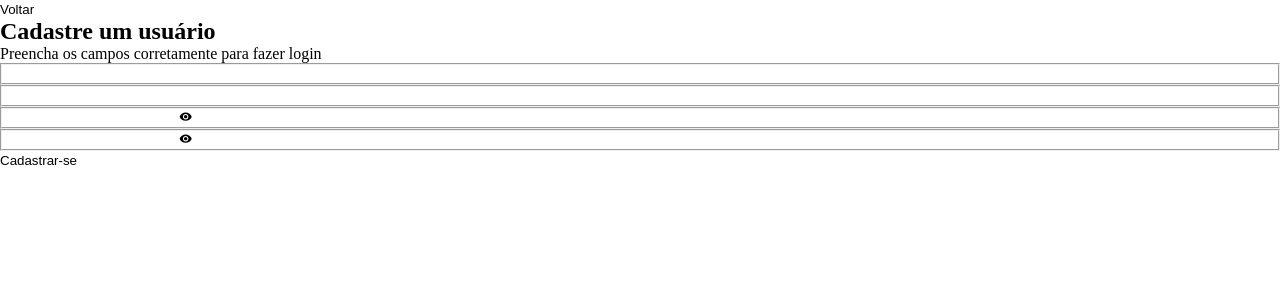
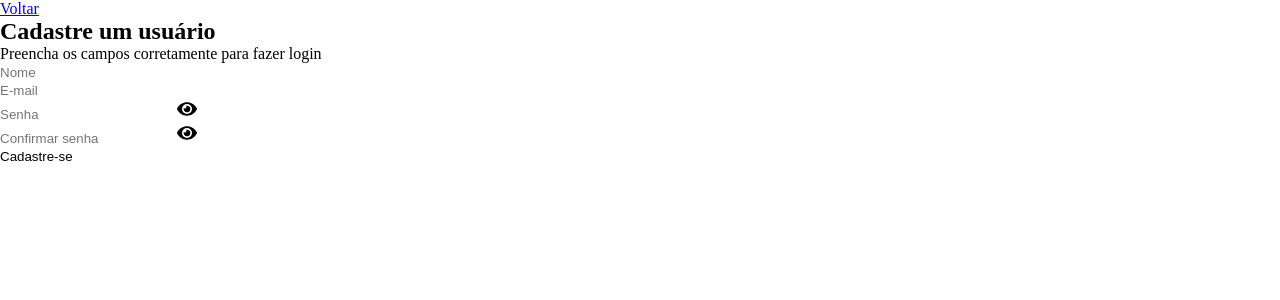
Before and after one commit to Kenzie-Academy-Brasil-Developers/kenzie-feed-entrega-grupo-4, a React (Vite) app: page /register in a window 1280 px wide. Shown: the top 300 px of the page. Built offline with nearby package versions, Linux system fonts and the light colour scheme; no server answers.

Commit message:
refactor: registerForm

```diff
--- /dev/null
+++ b/src/components/Forms/InputPassword/index.jsx
@@ -0,0 +1,18 @@
+import { forwardRef, useState } from "react";
+import { FaEye, FaEyeSlash } from "react-icons/fa";
+
+export const InputPassword = forwardRef(({ error, ...rest }, ref) => {
+  const [isHidden, setIsHidden] = useState(true);
+
+  return (
+    <div>
+      <div>
+        <input type={isHidden ? "password" : "text"} ref={ref} {...rest} />
+        <button type="button" onClick={() => setIsHidden(!isHidden)}>
+          {isHidden ? <FaEye size={20} /> : <FaEyeSlash size={20} />}
+        </button>
+      </div>
+      {error ? <p>{error.message}</p> : null}
+    </div>
+  );
+});
--- a/src/components/Forms/LoginForm/index.jsx
+++ b/src/components/Forms/LoginForm/index.jsx
@@ -4,6 +4,7 @@ import { zodResolver } from "@hookform/resolvers/zod";
 import { loginFormSchema } from "./loginFormSchema";
 import { useState } from "react";
 import { Link } from "react-router-dom";
+import { InputPassword } from "../InputPassword";
 
 export const LoginForm = () => {
   const {
@@ -18,7 +19,7 @@ export const LoginForm = () => {
   const [loading, setLoading] = useState(false);
 
   const submit = (formData) => {
-    // console.log(formData);
+    console.log(formData);
   };
 
   return (
@@ -30,8 +31,7 @@ export const LoginForm = () => {
         error={errors.email}
         disabled={loading}
       />
-      <Input
-        type={"password"}
+      <InputPassword
         placeholder={"Senha"}
         {...register("password")}
         error={errors.password}
--- /dev/null
+++ b/src/components/Forms/RegisterForm/index.jsx
@@ -0,0 +1,61 @@
+import { useForm } from "react-hook-form";
+import { Input } from "../Input";
+import { zodResolver } from "@hookform/resolvers/zod";
+import { registerFormSchema } from "./registerFormSchema";
+import { InputPassword } from "../InputPassword";
+import { useState } from "react";
+
+export const RegisterForm = () => {
+  const {
+    register,
+    handleSubmit,
+    formState: { errors },
+    reset,
+  } = useForm({
+    resolver: zodResolver(registerFormSchema),
+  });
+
+  const [loading, setLoading] = useState(false);
+
+  const submit = (formData) => {
+    console.log(formData);
+  };
+
+  return (
+    <form onSubmit={handleSubmit(submit)}>
+      <div>
+        <Input
+          type={"text"}
+          placeholder={"Nome"}
+          {...register("name")}
+          error={errors.name}
+          disabled={loading}
+        />
+        <Input
+          type={"email"}
+          placeholder={"E-mail"}
+          {...register("email")}
+          error={errors.email}
+          disabled={loading}
+        />
+      </div>
+      <div>
+        <InputPassword
+          placeholder={"Senha"}
+          {...register("password")}
+          error={errors.password}
+          disabled={loading}
+        />
+        <InputPassword
+          placeholder={"Confirmar senha"}
+          {...register("confirm_password")}
+          error={errors.confirm_password}
+          disabled={loading}
+        />
+      </div>
+      <button type="submit">
+        {!loading ? "Cadastre-se" : "Cadastrando..."}
+      </button>
+    </form>
+  );
+};
--- /dev/null
+++ b/src/components/Forms/RegisterForm/registerFormSchema.js
@@ -0,0 +1,26 @@
+import { z } from "zod";
+
+export const registerFormSchema = z
+  .object({
+    name: z.string().nonempty("O nome é obrigatório"),
+    email: z
+      .string()
+      .nonempty("O campo email é obrigatório")
+      .email("Forneça um e-mail válido"),
+    password: z
+      .string()
+      .nonempty("O campo senha é obrigatório")
+      .min(8, "Mínimo de (8) oito caracteres")
+      .regex(/[A-Z]+/, "Obrigatório conter uma letra maiúscula")
+      .regex(/[a-z]+/, "Obrigatório conter uma letra misúcula")
+      .regex(/[0-9]+/, "Obrigatório conter um número")
+      .regex(
+        /[!@#$%^&*()_+{}\[\]:;<>,.?~\\/]/,
+        "Obrigatório conter um caracter especial."
+      ),
+    confirm_password: z.string().nonempty("Confirme sua senha"),
+  })
+  .refine(({ password, confirm_password }) => password === confirm_password, {
+    message: "As senhas não correspondem",
+    path: ["confirm_password"],
+  });
--- a/src/components/form/FormText/index.jsx
+++ /dev/null
@@ -1,8 +0,0 @@
-export const FormText = () => {
-  return (
-    <fieldset>
-        <input />
-        {/* {error ? <p>{error.message}</p> : null} */}
-    </fieldset>
-  );
-};
--- a/src/components/form/InputPassword/index.jsx
+++ /dev/null
@@ -1,18 +0,0 @@
-import { useState } from "react";
-import { MdVisibility, MdVisibilityOff } from "react-icons/md";
-
-export const InputPassword = () => {
-  const [isHidden, setIsHidden] = useState(true);
-
-  return (
-    <fieldset>
-      <div>
-        <input type={isHidden ? "password" : "text"} />
-        <button type="button" onClick={() => setIsHidden(!isHidden)}>
-          {isHidden ? <MdVisibility /> : <MdVisibilityOff />}
-        </button>
-      </div>
-      {/* {error ? <p>{error.message}</p> : null} */}
-    </fieldset>
-  );
-};
--- a/src/pages/RegisterPage/index.jsx
+++ b/src/pages/RegisterPage/index.jsx
@@ -1,54 +1,17 @@
-// import { useNavigate } from "react-router-dom";
-// import { useForm } from "react-hook-form";
-// import { zodResolver } from "@hookform/resolvers/zod";
-// import { formSchema } from "./formSchema";
-// import { UserContext } from "../../providers/userContext";
-// import { useContext } from "react";
-import { FormText } from "../../components/form/FormText";
+import { Link } from "react-router-dom";
 import React from "react";
-
-import { InputPassword } from "../../components/form/InputPassword";
-// import styles from "./style.module.scss";
+import { RegisterForm } from "../../components/Forms/RegisterForm";
 
 export const RegisterPage = () => {
-  // const { registerUser } = useContext(UserContext);
-  // const {
-  //   register,
-  //   handleSubmit,
-  //   formState: { errors },
-  // } = useForm({
-  //   resolver: zodResolver(formSchema),
-  // });
-
-  const submitForm = (formData) => {
-    registerUser(formData);
-  };
-
   return (
     <main>
-      <button onClick={() => navigate("/")}>Voltar</button>
+      <Link to={"/"}>Voltar</Link>
       <section>
         <h1>Cadastre um usuário</h1>
         <span>Preencha os campos corretamente para fazer login</span>
 
         <div>
-          <form>
-            <FormText id={"name"} type={"text"} placeholder={"Nome"} />
-            <FormText id={"email"} type={"email"} placeholder={"Email"} />
-            <InputPassword
-              id={"password"}
-              type={"password"}
-              placeholder={"Senha"}
-            />
-            <InputPassword
-              id={"password"}
-              type={"password"}
-              placeholder={"Confirmar senha"}
-            />
-            <div>
-              <button type="submit">Cadastrar-se</button>
-            </div>
-          </form>
+          <RegisterForm />
         </div>
       </section>
     </main>
```
Also changed, not shown: src/components/form/InputPassword/style.module.scss (deleted, +0 -15 lines), src/pages/RegisterPage/formSchema.js (deleted, +0 -26 lines).
